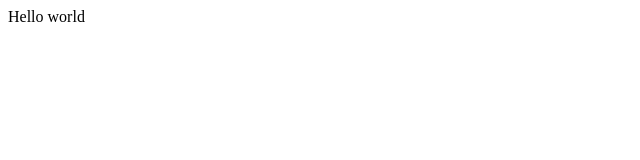
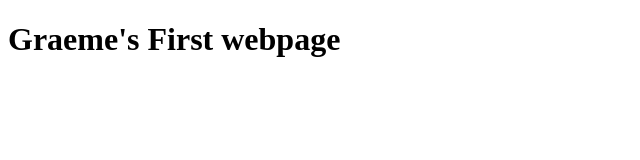
Before and after one commit to ICS20-Programming-Graeme-Barbe/ICSO-Intro-03, a plain HTML site: page index.html in a window 1280 px wide. Shown: the whole page, without its empty margins (0-640 px from the left). Drawn offline with Linux system fonts and the light colour scheme.

Commit message:
h1>Graeme's First webpage</h1

```diff
--- a/index.html
+++ b/index.html
@@ -7,7 +7,7 @@
     <link href="style.css" rel="stylesheet" type="text/css" />
   </head>
   <body>
-    Hello world
+    <h1>Graeme's First webpage</h1>
     <script src="script.js"></script>
   </body>
 </html>
```
